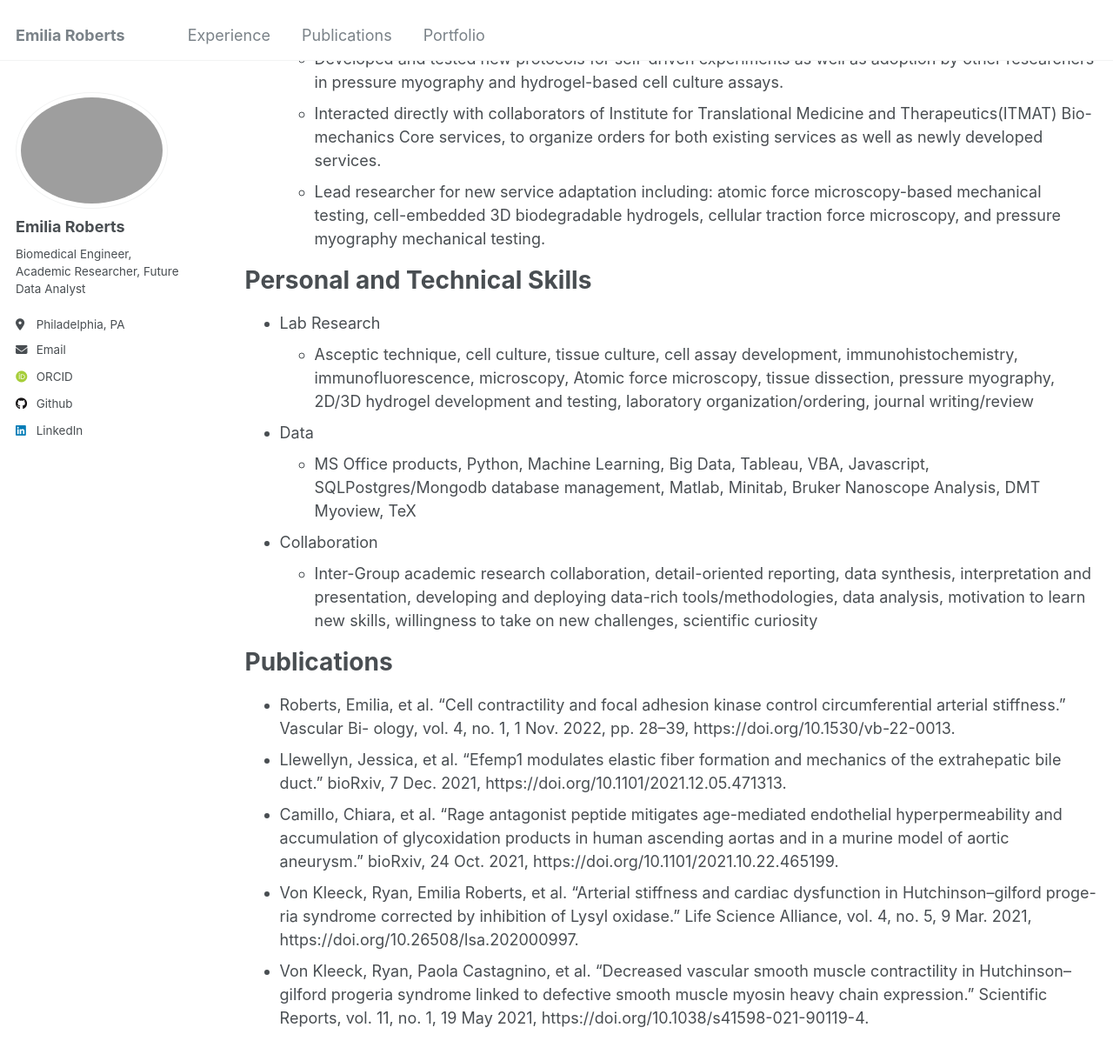
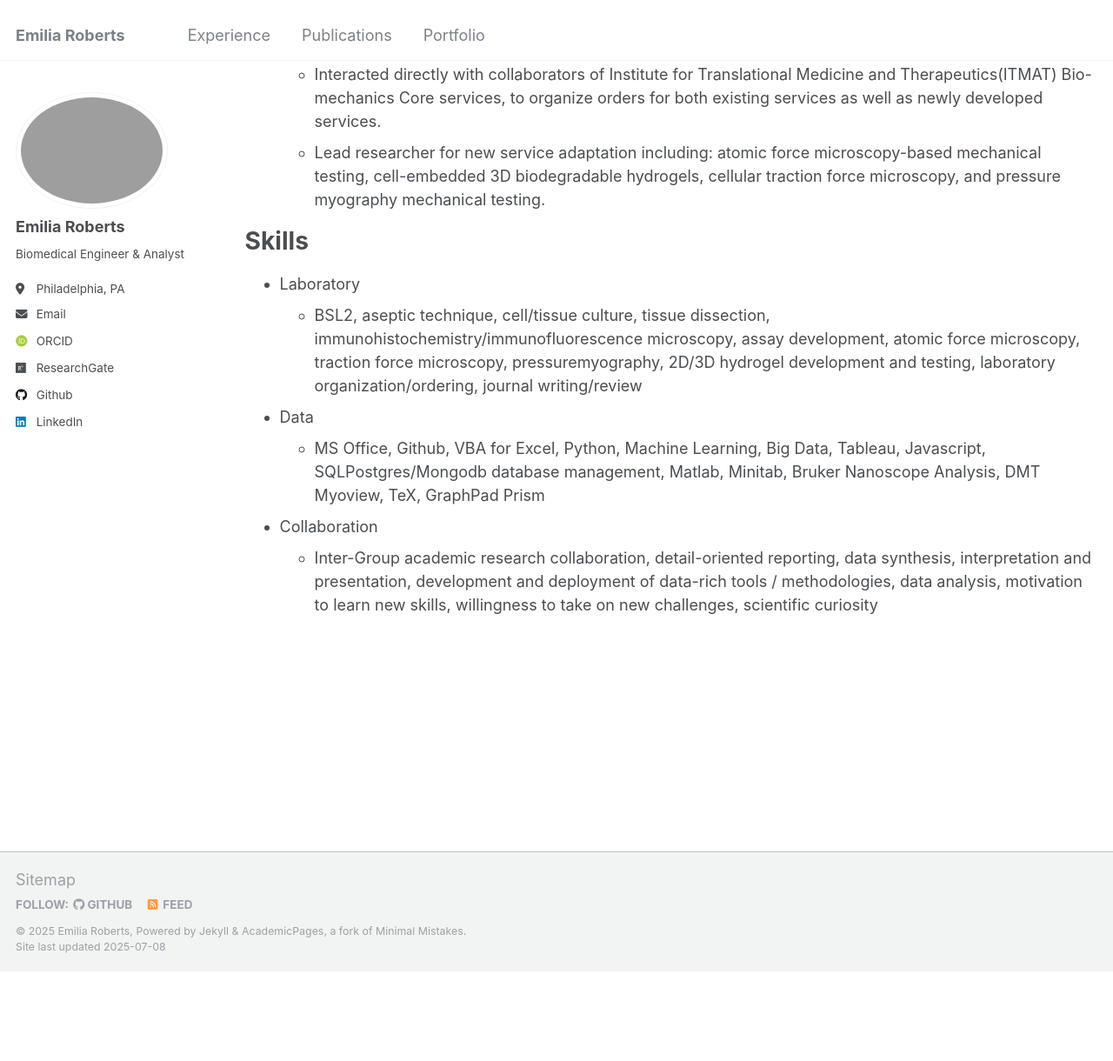
Before and after one commit to eroberts91/personal-site, a Jekyll site: the page built from _pages/cv.md, in a window 1280 px wide and 1400 px high, scrolled down 900 px. Shown: the top 1220 px of the window at 87% size. Built offline with Jekyll 4.4.1, drawn with Linux system fonts in a browser that asks for light colours; some web fonts are replaced; after the commit the page ends 2017 px from its top, so only the background shows below that; some of the changed text lies outside the part shown.

Commit message:
update intro/experience
updated intro and experience page for july 2025

```diff
--- a/_config.yml
+++ b/_config.yml
@@ -24,11 +24,11 @@ author:
   avatar           : "bio-photo.jpeg"
   name             : "Emilia Roberts"
   pronouns         : # example: "she/her"
-  bio              : "Biomedical Engineer, Academic Researcher, Future Data Analyst"
+  bio              : "Biomedical Engineer & Analyst"
   location         : "Philadelphia, PA"
   employer         : #
   uri              : # URL
-  email            : "emiliaroberts991@gmail.com"
+  email            : "emilia.m.roberts@gmail.com"
 
   # Academic websites
   arxiv            : # URL - Update with the correct link to your profile
@@ -37,7 +37,7 @@ author:
   orcid            : "http://orcid.org/0009-0008-9942-348X"
   semantic         : # URL
   pubmed           : #"https://www.ncbi.nlm.nih.gov/pubmed/?term=john+snow"
-  researchgate     : # URL
+  researchgate     : "https://www.researchgate.net/profile/Emilia-Roberts?ev=hdr_xprf"
 
   # Repositories and software development
   bitbucket        : # Username - Update with your username on the site
--- a/_pages/cv.md
+++ b/_pages/cv.md
@@ -9,24 +9,22 @@ redirect_from:
 
 {% include base_path %}
 
-A PDF of my resume: [link](https://eroberts91.github.io/personal-site/files/ERoberts_Resume_08_October_2024.pdf "Resume PDF"). (Last Updated October 2024)
-Or if you want a docx version: [link](https://eroberts91.github.io/personal-site/files/ERoberts_Resume_08_October_2024.docx "Resume Word File").
+A PDF of my resume: [link](https://eroberts91.github.io/personal-site/files/08Jul2025_ER_Resume.pdf "Resume PDF"). (Last Updated July 2025)
+Or if you want a docx version: [link](https://eroberts91.github.io/personal-site/files/08Jul2025_ER_Resume.docx "Resume Word File").
 
 
 Education
 ======
+* Data Analytics and Visualization Boot Camp, University of Pennsylvania, 2024
 * M.S. in Biomedical Engineering, Drexel University, 2016
 * B.S. in Biomedical Engineering, University of Delaware, 2014
 
 Experience
 ======
-* Data Analytics and Visualization Boot Camp: University of Pennsylvania
-  * Received certification from September 2023 Penn Data Science Boot Camp
-  * Passed a 24-week intensive coding program focused on Python, Machine Learning, Big Data, generative AI, Tableau, VBA, Javascript, SQLPostgres/Mongodb database management and Microsoft Excel.
-  * Lead several collaborative project groups in healthcare, natural disasters, and fraud prediction.
-  * Created and produced projects in different frameworks for data management, analysis, visualization, and presentation.
-  * For more information, please refer to https://bootcamp.sas.upenn.edu/data/curriculum/
-  * Certificate: https://certificates-pod.sas.upenn.edu/44ddbee9-c8ab-42b6-b312-701fde32975e#gs.glei8q
+* Staff Scientist: Proclinical Staffing // Incyte
+  * Supports internal and external antibody discovery campaigns by maintaining cell cultures and antibody compound registries for use across departments.
+  * Performing routine monoclonal antibody characterization/QC tasks including HPLC, CE-SDS, and dynamic light scattering.
+  * Utilize high-throughput liquid handling systems to generate normalized plates of antibody stocks for use in early screening efforts.
 
 * Research Specialist C: University of Pennsylvania School of Medicine
   * Helped to identify several drugs for further research in different virus treatments from a several tens-of-thousands drug library.
@@ -38,27 +36,11 @@ Experience
   * Interacted directly with collaborators of Institute for Translational Medicine and Therapeutics(ITMAT) Bio-mechanics Core services, to organize orders for both existing services as well as newly developed services.
   * Lead researcher for new service adaptation including: atomic force microscopy-based mechanical testing, cell-embedded 3D biodegradable hydrogels, cellular traction force microscopy, and pressure myography mechanical testing.
 
-Personal and Technical Skills
+Skills
 ======
-* Lab Research
-  * Asceptic technique, cell culture, tissue culture, cell assay development, immunohistochemistry, immunofluorescence, microscopy, Atomic force microscopy, tissue dissection, pressure myography, 2D/3D hydrogel development and testing, laboratory organization/ordering, journal writing/review
+* Laboratory
+  * BSL2, aseptic technique, cell/tissue culture, tissue dissection, immunohistochemistry/immunofluorescence microscopy, assay development, atomic force microscopy, traction force microscopy, pressuremyography, 2D/3D hydrogel development and testing, laboratory organization/ordering, journal writing/review
 * Data
-  * MS Office products, Python, Machine Learning, Big Data, Tableau, VBA, Javascript, SQLPostgres/Mongodb database management, Matlab, Minitab, Bruker Nanoscope Analysis, DMT Myoview, TeX
+  * MS Office, Github, VBA for Excel, Python, Machine Learning, Big Data, Tableau, Javascript, SQLPostgres/Mongodb database management, Matlab, Minitab, Bruker Nanoscope Analysis, DMT Myoview, TeX, GraphPad Prism
 * Collaboration
-  * Inter-Group academic research collaboration, detail-oriented reporting, data synthesis, interpretation and presentation, developing and deploying data-rich tools/methodologies, data analysis, motivation to learn new skills, willingness to take on new challenges, scientific curiosity
-
-Publications
-======
-* Roberts, Emilia, et al. “Cell contractility and focal adhesion kinase control circumferential arterial stiffness.” Vascular Bi-
-ology, vol. 4, no. 1, 1 Nov. 2022, pp. 28–39, https://doi.org/10.1530/vb-22-0013.
-* Llewellyn, Jessica, et al. “Efemp1 modulates elastic fiber formation and mechanics of the extrahepatic bile duct.” bioRxiv,
-7 Dec. 2021, https://doi.org/10.1101/2021.12.05.471313.
-* Camillo, Chiara, et al. “Rage antagonist peptide mitigates age-mediated endothelial hyperpermeability and accumulation
-of glycoxidation products in human ascending aortas and in a murine model of aortic aneurysm.” bioRxiv, 24 Oct. 2021,
-https://doi.org/10.1101/2021.10.22.465199.
-* Von Kleeck, Ryan, Emilia Roberts, et al. “Arterial stiffness and cardiac dysfunction in Hutchinson–gilford proge-
-ria syndrome corrected by inhibition of Lysyl oxidase.” Life Science Alliance, vol. 4, no. 5, 9 Mar. 2021,
-https://doi.org/10.26508/lsa.202000997.
-* Von Kleeck, Ryan, Paola Castagnino, et al. “Decreased vascular smooth muscle contractility in Hutchinson–gilford progeria
-syndrome linked to defective smooth muscle myosin heavy chain expression.” Scientific Reports, vol. 11, no. 1, 19 May
-2021, https://doi.org/10.1038/s41598-021-90119-4.
+  * Inter-Group academic research collaboration, detail-oriented reporting, data synthesis, interpretation and presentation, development and deployment of data-rich tools / methodologies, data analysis, motivation to learn new skills, willingness to take on new challenges, scientific curiosity
```
Also changed, not shown: _pages/about.md (+2 -2 lines), 5 other files.
